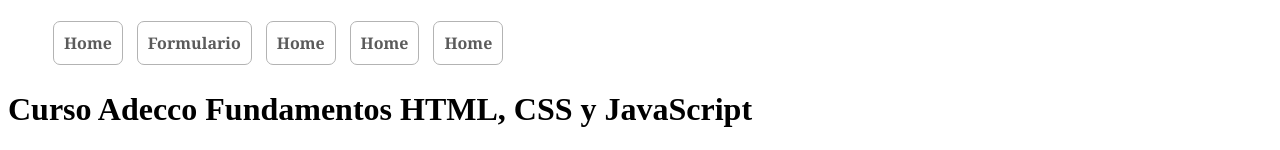
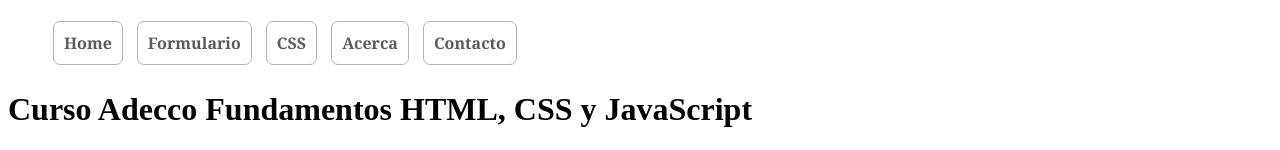
Before and after one commit to angelmaria/angelmaria.github.io, a plain HTML site: page index.html in a window 1280 px wide. Shown: the top 150 px of the page. Drawn offline with Linux system fonts and the light colour scheme.

Commit message:
cambios index.html

```diff
--- a/index.html
+++ b/index.html
@@ -9,11 +9,12 @@
 <header>
     <nav>
         <ul>
-            <li><a href="#">Home</a></li>
+            <li><a href="index.html">Home</a></li>
             <li><a href="formularios.html">Formulario</a></li>
-            <li><a href="#">Home</a></li>
-            <li><a href="#">Home</a></li>
-            <li><a href="#">Home</a></li>
+            <li><a href="css.html
+                ">CSS</a></li>
+            <li><a href="#">Acerca</a></li>
+            <li><a href="#">Contacto</a></li>
         </ul>
     </nav>
 </header>
```
